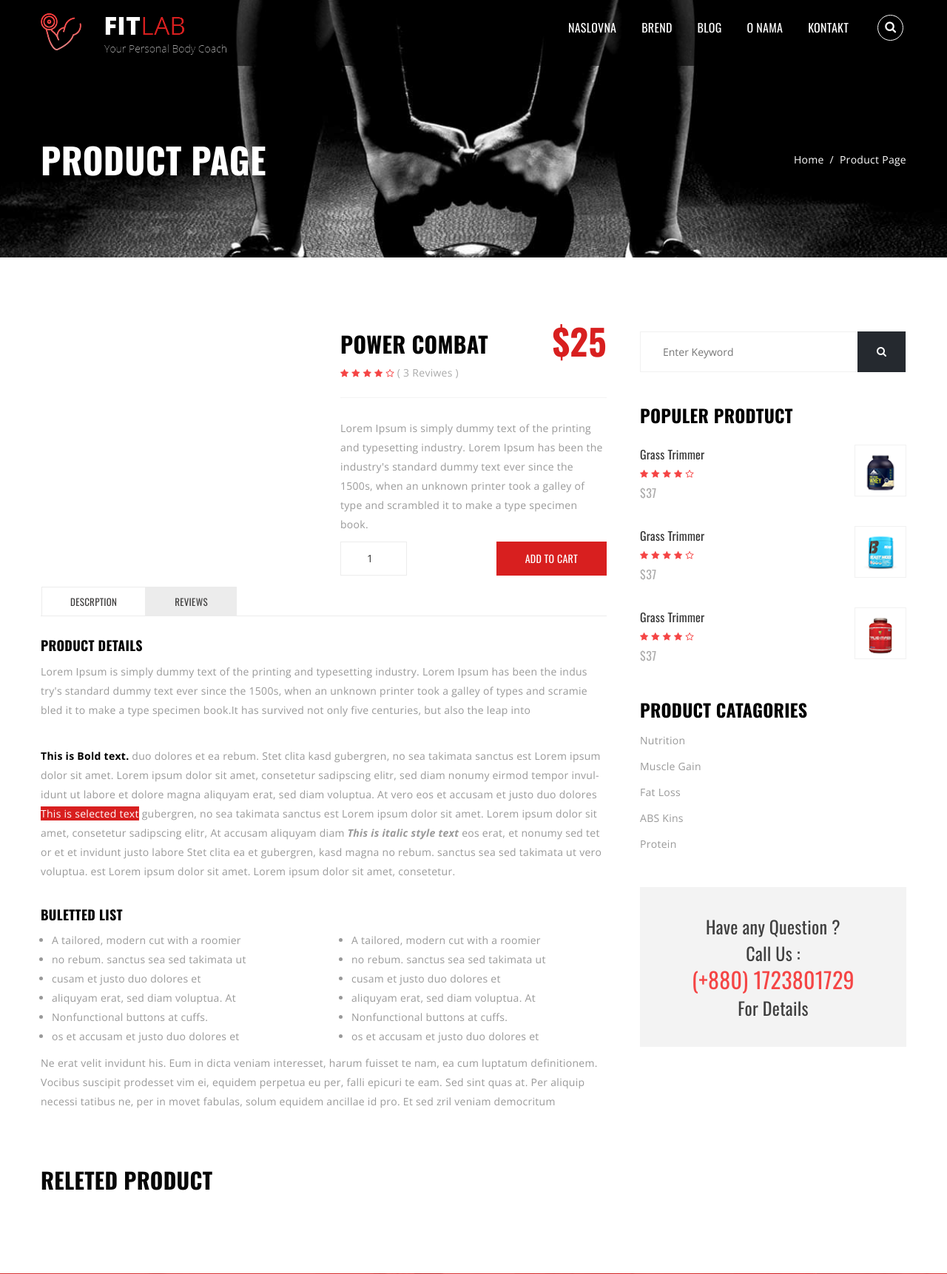
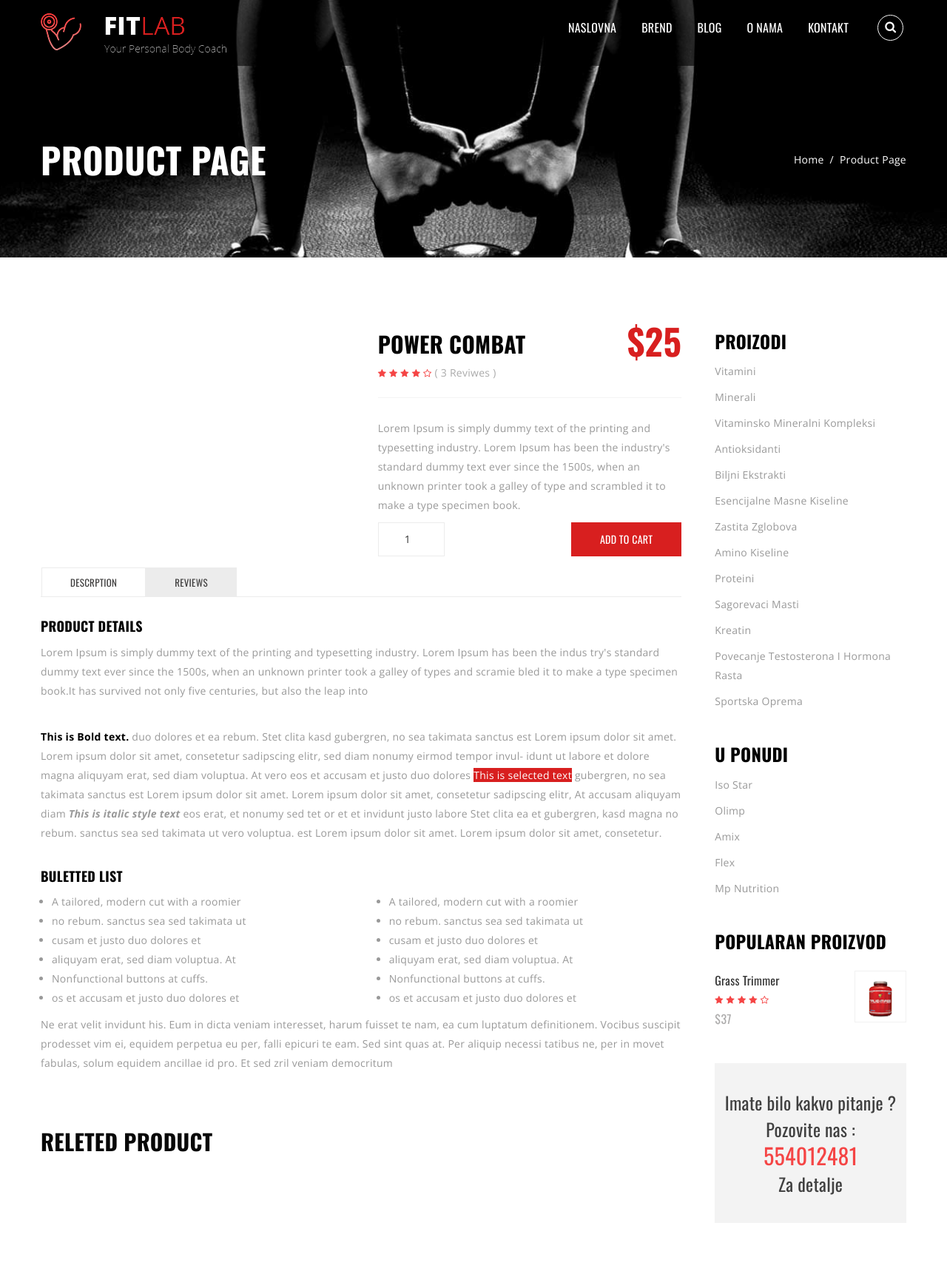
Before and after one commit to jambita/fitbody, a PHP site: page /details.php in a window 1280 px wide. Shown: the top 1722 px of the page at 74% size. Run offline with PHP 8.4, Linux system fonts and the light colour scheme; data comes from the database, SQL or seed files in the repository; data that the repository does not hold is empty; some libraries are stand-ins or nearby versions.

Commit message:
Add ditels page

```diff
--- a/details.php
+++ b/details.php
@@ -2,6 +2,8 @@
 require_once("config.php");
 	require_once("connect.php");
 	include_once("include/constant.php");
+
+        $title = "Details";
 ?>
 
 <!DOCTYPE html>
@@ -50,7 +52,7 @@ require_once("config.php");
 	<section class="blog-page-content latest-news section-padding shop-page single-blog-page single-class-content">
 		<div class="container">
 			<div class="row">
-				<div class="col-md-8 col-sm-12 col-xs-12 pull-left">
+				<div class="col-md-9 col-sm-12 col-xs-12 pull-left">
 					<div class="single-product-box">
 						<div class="row">
 							<div class="col-md-6">
@@ -281,126 +283,12 @@ require_once("config.php");
 						</div>
 					</div>
 				</div>
-				<div class="col-md-4 col-sm-12 pull-right">
-					<div class="single-sidebar-wrapper">
-						<div class="single-sidebar search-widget">
-							<form action="#">
-								<input type="text" placeholder="Enter Keyword">
-								<button type="submit"><i class="fa fa-search"></i></button>
-							</form>
-						</div>
-						<div class="single-sidebar popular-product">
-							<div class="sidebar-title">
-								<h3>Populer Prodtuct</h3>
-							</div>
-							<ul>
-								<li class="clearfix">
-									<div class="content-box pull-left">
-										<h3>Grass Trimmer</h3>
-										<ul class="list-inline">
-											<li><span><i class="fa fa-star"></i></span></li>
-											<li><span><i class="fa fa-star"></i></span></li>
-											<li><span><i class="fa fa-star"></i></span></li>
-											<li><span><i class="fa fa-star"></i></span></li>
-											<li><span><i class="fa fa-star-o"></i></span></li>
-										</ul>
-										<span class="price">$37</span>
-									</div>
-									<div class="img-box pull-right">
-										<img src="img/our-products/thumb-1.png" alt="Awesome Image"/>
-									</div>
-								</li>
-								<li class="clearfix">
-									<div class="content-box pull-left">
-										<h3>Grass Trimmer</h3>
-										<ul class="list-inline">
-											<li><span><i class="fa fa-star"></i></span></li>
-											<li><span><i class="fa fa-star"></i></span></li>
-											<li><span><i class="fa fa-star"></i></span></li>
-											<li><span><i class="fa fa-star"></i></span></li>
-											<li><span><i class="fa fa-star-o"></i></span></li>
-										</ul>
-										<span class="price">$37</span>
-									</div>
-									<div class="img-box pull-right">
-										<img src="img/our-products/thumb-2.png" alt="Awesome Image"/>
-									</div>
-								</li>
-								<li class="clearfix">
-									<div class="content-box pull-left">
-										<h3>Grass Trimmer</h3>
-										<ul class="list-inline">
-											<li><span><i class="fa fa-star"></i></span></li>
-											<li><span><i class="fa fa-star"></i></span></li>
-											<li><span><i class="fa fa-star"></i></span></li>
-											<li><span><i class="fa fa-star"></i></span></li>
-											<li><span><i class="fa fa-star-o"></i></span></li>
-										</ul>
-										<span class="price">$37</span>
-									</div>
-									<div class="img-box pull-right">
-										<img src="img/our-products/thumb-3.png" alt="Awesome Image"/>
-									</div>
-								</li>
-							</ul>
-						</div>
-						<div class="single-sidebar categories">
-							<div class="sidebar-title">
-								<h3>Product Catagories</h3>
-							</div>
-							<ul>
-								<li><a href="#">Nutrition</a></li>
-								<li><a href="#">Muscle Gain</a></li>
-								<li><a href="#">Fat Loss</a></li>
-								<li><a href="#">ABS Kins</a></li>
-								<li><a href="#">Protein</a></li>
-							</ul>
-						</div>
-						<div class="single-sidebar call-to-action-box">
-							<h3>Have any Question ?</h3>
-							<h3>Call Us :</h3>
-							<h3><span>(+880) 1723801729</span></h3>
-							<h3>For Details</h3>
-						</div>
 
-					</div>
-				</div>
+				<?php include_once("include/sidebar.php"); ?>
 			</div>
 		</div>
 	</section>
 
-
-	<section class="our-bmi">
-		<div class="container">
-			<div class="section-title">
-				<h2>
-					<span>Know your BMI</span>
-				</h2>
-			</div>
-			<div class="clearfix">
-				<form action="#" class="clearfix">
-					<div class="form-grp">
-						<select name="gender" class="select-menu">
-							<option value="">Gender</option>
-							<option value="">Male</option>
-							<option value="">Female</option>
-						</select>
-					</div>
-					<div class="form-grp">
-						<input type="text" id="weight" placeholder="Weight In KG">
-					</div>
-					<div class="form-grp">
-						<input type="text" id="height" placeholder="Height In Inch">
-					</div>
-					<div class="form-grp submit">
-						<button type="submit" id="calculate" >calculator</button>
-					</div>
-					<span>=</span>
-					<span class="result" id="result">00.0</span>
-				</form>
-			</div>
-		</div>
-	</section>
 <?php
 include ('include/footer.php');
 ?>
```
